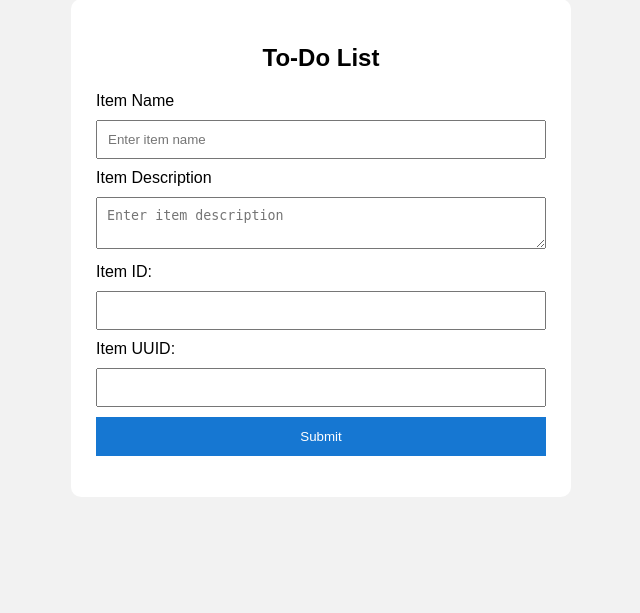
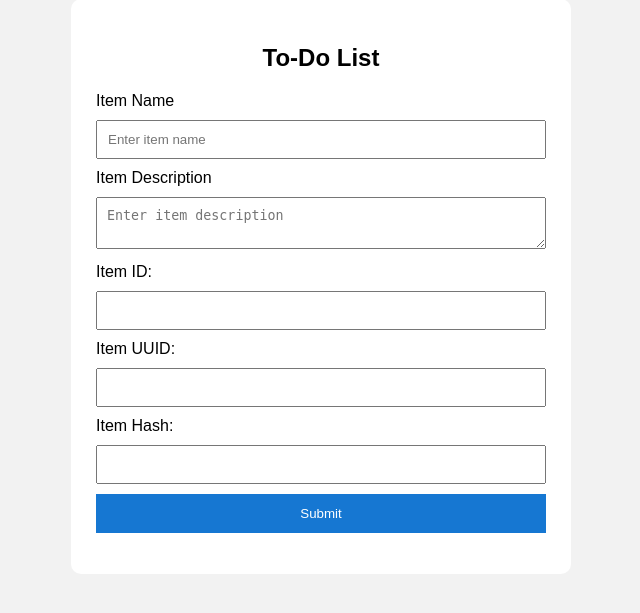
Before and after one commit to anilmoharana999-arch/flask-project, a Flask app: page / in a window 1280 px wide. Shown: the part 41-654 px from the top of the page, without its empty margins (319-959 px from the left). Run offline with Flask 3, Linux system fonts and the light colour scheme.

Commit message:
Add Item Hash field

```diff
--- a/templates/index.html
+++ b/templates/index.html
@@ -73,6 +73,10 @@
     <label for="itemUUID">Item UUID:</label>
     <input type="text" id="itemUUID" name="itemUUID" required>
     </div>
+    <div>
+    <label for="itemHash">Item Hash:</label>
+    <input type="text" id="itemHash" name="itemHash" required>
+    </div>
     <button type="submit">Submit</button>
     </form>
 
```
